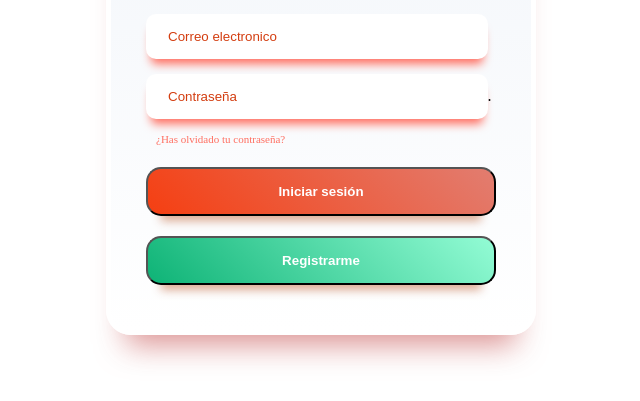
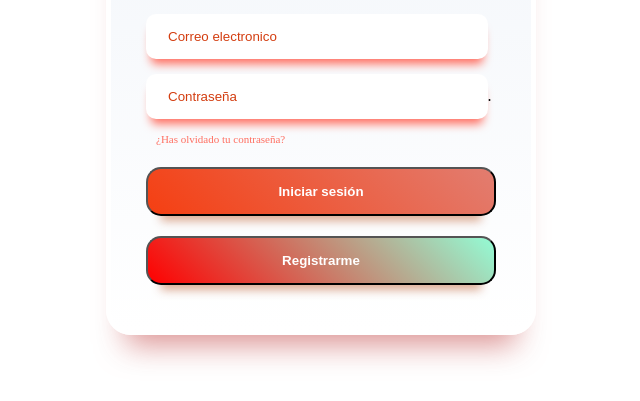
Before and after one commit to BatlloseraDev/Proyecto_EcommerceRopa, a plain HTML site: page index.html in a window 1280 px wide. Shown: the part 283-684 px from the top of the page, without its empty margins (319-959 px from the left). Drawn offline with Linux system fonts and the light colour scheme.

Commit message:
cambio color
Aqui enseño autulizar github

```diff
--- a/styles/Style.css
+++ b/styles/Style.css
@@ -142,7 +142,7 @@ body.login {
     display: block;
     width: 100%;
     font-weight: bold;
-    background:linear-gradient(45deg, #0eb376 0%, #93fcd5  100%);
+    background:linear-gradient(45deg, red 0%, #93fcd5  100%);
     color: white;
     padding-block:  15px;
     margin: 20px auto;
```
